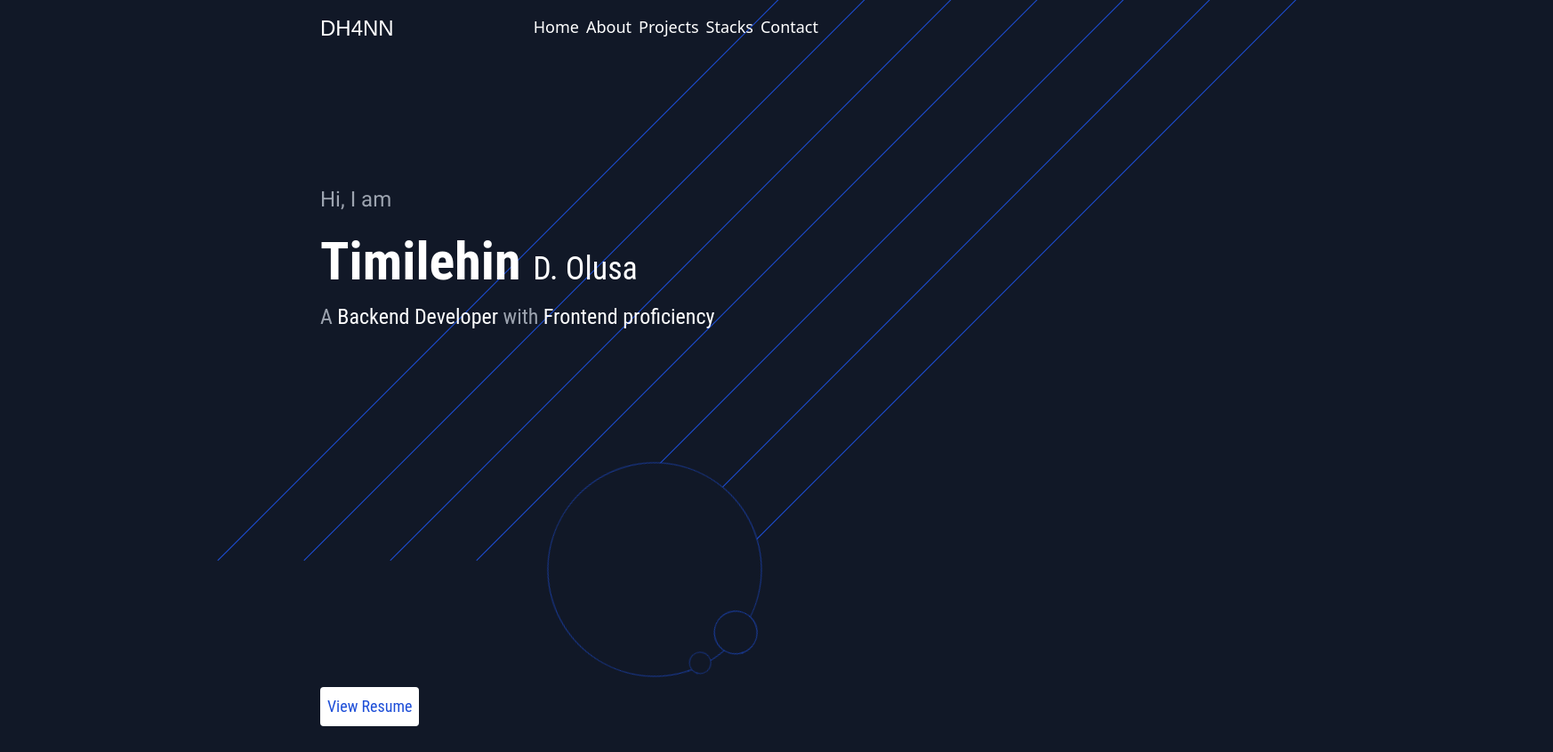
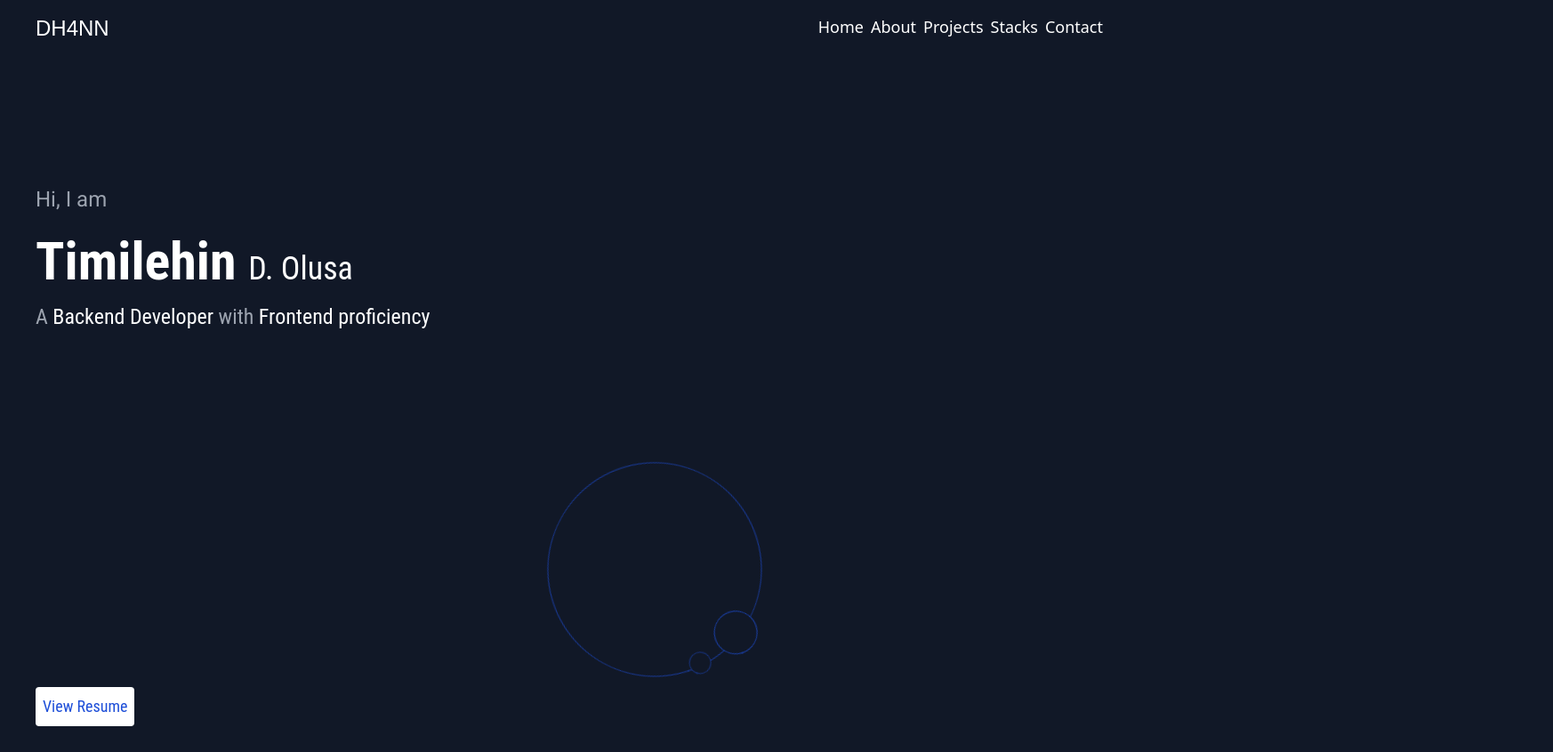
Before and after one commit to DeepBrain07/MyPorfolioWebsite, a website: page index.html in a window 1280 px wide. Shown: the top 845 px of the page at 89% size, 1746 px wide, since content can reach past the window. Drawn offline with Linux system fonts and the light colour scheme; a web font is replaced by a local one.

Commit message:
updating

```diff
--- a/index.html
+++ b/index.html
@@ -6,7 +6,7 @@
   <link href="./output.css" rel="stylesheet">
   <link rel="icon" type="image/x-icon" href="./timmie.jpg">
 </head>
-<body id="body" class="overflow-x-hidden bg-gray-900 md:w-3/4 lg:w-2/3 xl:w-1/2 mx-auto pb-4 px-8 md:px-10 text-white ">
+<body id="body" class="bg-gray-900  pb-4 px-8 md:px-10 text-white ">
   <div class="w-full flex flex-row justify-between">
     <!-- <div id="loading-spinner" class="loading-spinner"></div> -->
 
@@ -36,17 +36,17 @@
         <a href="#stacks"><span class="hover:text-blue-700">Stacks</span></a>
         <a href="#contact"><span class="hover:text-blue-700">Contact</span></a>
     </div>
-</div>
+  </div>
   <div class="w-full mt-24 sm:mt-36">
     <div class="w-full">
-        <div class="-z-10 absolute top-[-60%] left-[55%] flex gap-24">
-            <div class="hidden md:block angled-line w-[1px] h-[1300px]"></div>
-            <div class="angled-line w-[1px] h-[1300px]"></div>
-            <div class="angled-line w-[1px] h-[1300px]"></div>
-            <div class="angled-line w-[1px] h-[1300px]"></div>
-            <div class="angled-line w-[1px] h-[1300px]"></div>
-            <div class="angled-line w-[1px] h-[1300px]"></div>
-            <div class="angled-line w-[1px] h-[1300px]"></div>
+        <div class="relative flex items-center justify-center gap-24">
+            <!-- <div class="angled-line hidden md:block absolute left-1/2 transform -translate-x-1/2 w-[1px] h-[1300px] bg-black"></div>
+            <div class="angled-line absolute left-1/2 transform -translate-x-1/2 w-[1px] h-[50%] bg-black"></div>
+            <div class="angled-line absolute left-1/2 transform -translate-x-1/2 w-[1px] h-[50%] bg-black"></div>
+            <div class="angled-line absolute left-1/2 transform -translate-x-1/2 w-[1px] h-[50%] bg-black"></div>
+            <div class="angled-line absolute left-1/2 transform -translate-x-1/2 w-[1px] h-[50%] bg-black"></div>
+            <div class="angled-line absolute left-1/2 transform -translate-x-1/2 w-[1px] h-[50%] bg-black"></div>
+            <div class="angled-line absolute left-1/2 transform -translate-x-1/2 w-[1px] h-[50%] bg-black"></div> -->
         </div>
         <div class="">
             <div class="absolute top-[60%] right-[10%] md:right-[30%] loading-spinner">
```
Also changed, not shown: output.css.
